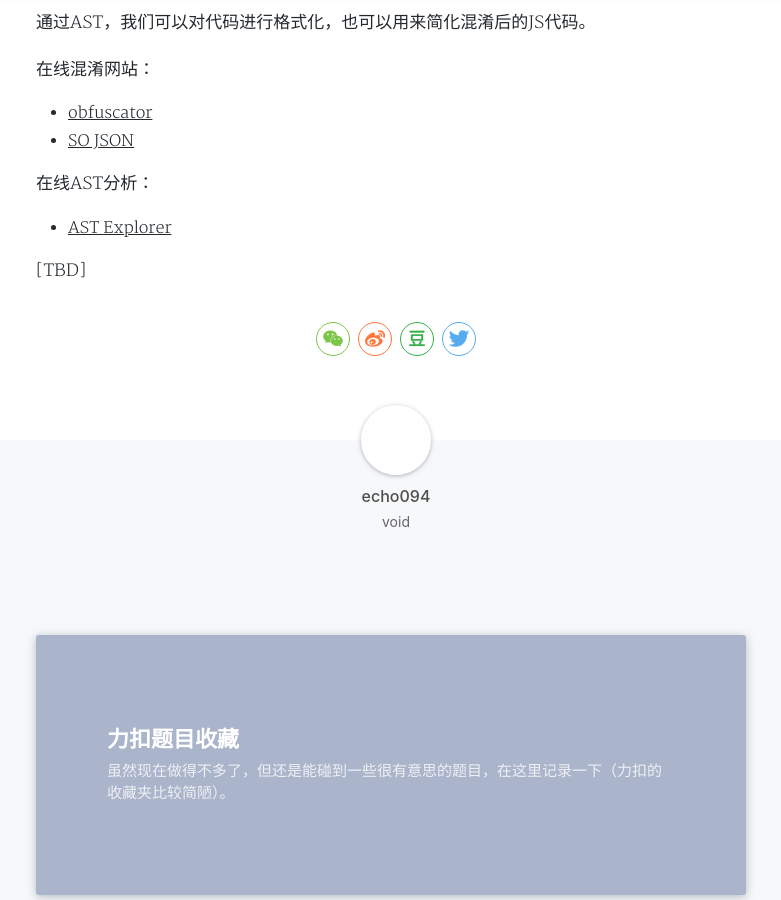
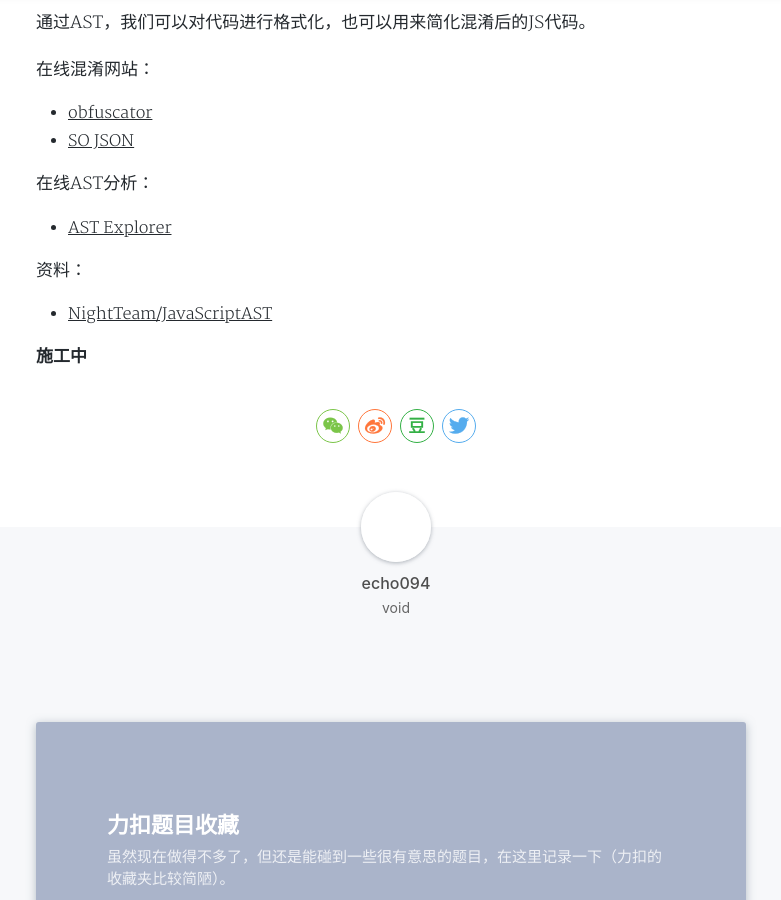
Before and after one commit to lgtm-migrator/echo094.github.io, a Jekyll site: the page built from _posts/2022-09-12-ast-javascript.md, in a window 1280 px wide and 900 px high, scrolled down 392 px. Shown: the whole window, without its empty margins (244-1025 px from the left). Built offline with Jekyll 4.4.1, drawn with Linux system fonts in a browser that asks for light colours; nearby versions of some CDN libraries; a style sheet for code colours, icons or effects is not loaded.

Commit message:
Update 2022-09-12-ast-javascript.md

```diff
--- a/_posts/2022-09-12-ast-javascript.md
+++ b/_posts/2022-09-12-ast-javascript.md
@@ -16,4 +16,8 @@ tags: ast
 
 * [AST Explorer](https://astexplorer.net/)
 
-[TBD]
+资料：
+
+* [NightTeam/JavaScriptAST](https://github.com/NightTeam/JavaScriptAST)
+
+**施工中**
```
